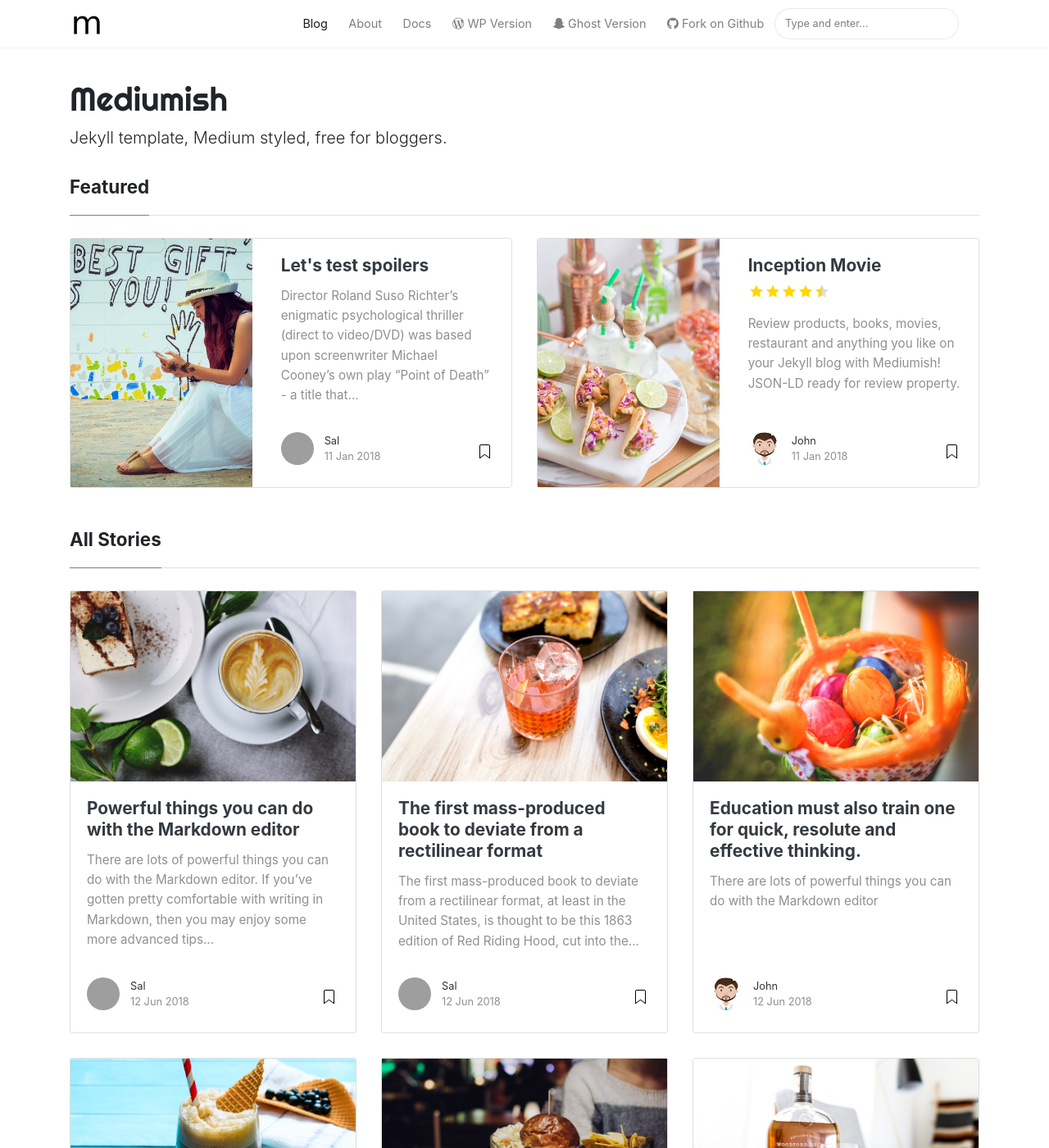
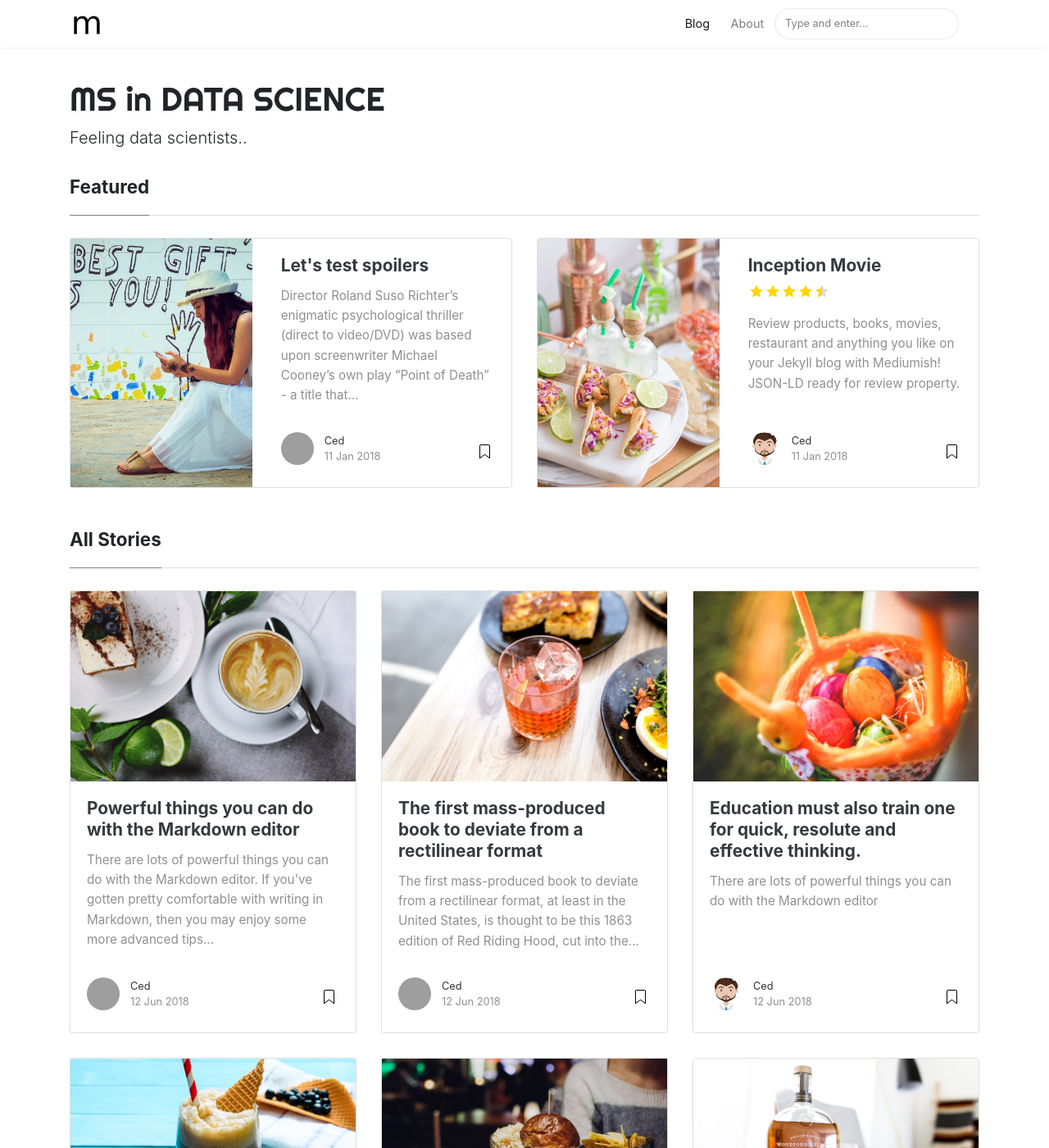
Before and after one commit to cedricconol/cedricconol.github.io, a Jekyll site: the page built from index.html, in a window 1280 px wide and 1400 px high. Shown: the whole window at 82% size. Built offline with Jekyll 4.4.1, drawn with Linux system fonts in a browser that asks for light colours; nearby versions of some CDN libraries; the list of posts is cut into pages by our own code; some of the changed text lies outside the part shown; grey boxes are pictures that could not be loaded.

Commit message:
modified default layout

```diff
--- a/_config.yml
+++ b/_config.yml
@@ -1,35 +1,35 @@
 # Site
-name: "Mediumish"
-title: "Mediumish"
-description: "Jekyll template, Medium styled, free for bloggers."
+name: "MS in DATA SCIENCE"
+title: "MS in DATA SCIENCE"
+description: "Feeling data scientists.."
 logo: 'assets/images/logo.png'
 favicon: 'assets/images/logo.png'
 baseurl: /msds
-google_analytics: 'UA-46278016-1'
-disqus: 'demowebsite'
-mailchimp-list: 'https://wowthemes.us11.list-manage.com/subscribe/post?u=8aeb20a530e124561927d3bd8&amp;id=8c3d2d214b'
+google_analytics: #'UA-46278016-1'
+disqus: #'demowebsite'
+mailchimp-list: #'https://wowthemes.us11.list-manage.com/subscribe/post?u=8aeb20a530e124561927d3bd8&amp;id=8c3d2d214b'
 include: ["_pages"]
 permalink: /:title/
 
 # Authors
 authors:
   sal:
-    name: Sal
-    display_name: Sal
-    gravatar: e56154546cf4be74e393c62d1ae9f9d4
-    email: wowthemesnet@gmail.com
-    web: https://www.wowthemes.net
-    twitter: https://twitter.com/wowthemesnet
-    description: "Author of Mediumish, a Bootstrap Medium styled template available for WordPress, HTML, Ghost and Jekyll. You are currently previewing Jekyll template demo."
+    name: Ced
+    display_name: Ced
+    gravatar: #e56154546cf4be74e393c62d1ae9f9d4
+    email: cconol@aim.com
+    web: #https://www.wowthemes.net
+    twitter: #https://twitter.com/wowthemesnet
+    description: "struggling data science student"
   john:
-    name: John
-    display_name: John
+    name: Ced
+    display_name: Ced
     avatar: 'assets/images/avatar.png'
-    gravatar: b1cc14991db7a456fcd761680bbc8f81
-    email: wowthemesnet@gmail.com
-    web: https://www.wowthemes.net
-    twitter: https://twitter.com/wowthemesnet
-    description: "This is the author box. Write a short description of the author here. You are currently previewing Mediumish demo, a Jekyll template compatible with Github pages."
+    gravatar: #b1cc14991db7a456fcd761680bbc8f81
+    email: cconol@aim.com
+    web: #https://www.wowthemes.net
+    twitter: #https://twitter.com/wowthemesnet
+    description: "struggling data science student"
 
 # Plugins
 plugins:
--- a/_layouts/default.html
+++ b/_layouts/default.html
@@ -73,22 +73,6 @@
 
                 <li class="nav-item">
                 <a class="nav-link" href="{{ site.baseurl }}/about">About</a>
-                </li>
-
-                <li class="nav-item">
-                <a target="_blank" class="nav-link" href="https://bootstrapstarter.com/bootstrap-templates/template-mediumish-bootstrap-jekyll/"> Docs</a>
-                </li>
-
-                <li class="nav-item">
-                <a target="_blank" class="nav-link" href="https://www.wowthemes.net/themes/mediumish-wordpress/"><i class="fab fa-wordpress-simple"></i> WP Version</a>
-                </li>
-
-                <li class="nav-item">
-                <a target="_blank" class="nav-link" href="https://www.wowthemes.net/themes/mediumish-ghost/"><i class="fab fa-snapchat-ghost"></i> Ghost Version</a>
-                </li>
-
-                <li class="nav-item">
-                <a target="_blank" class="nav-link" href="https://github.com/wowthemesnet/mediumish-theme-jekyll"><i class="fab fa-github"></i> Fork on Github</a>
                 </li>
 
                 {% include search-lunr.html %}
```
